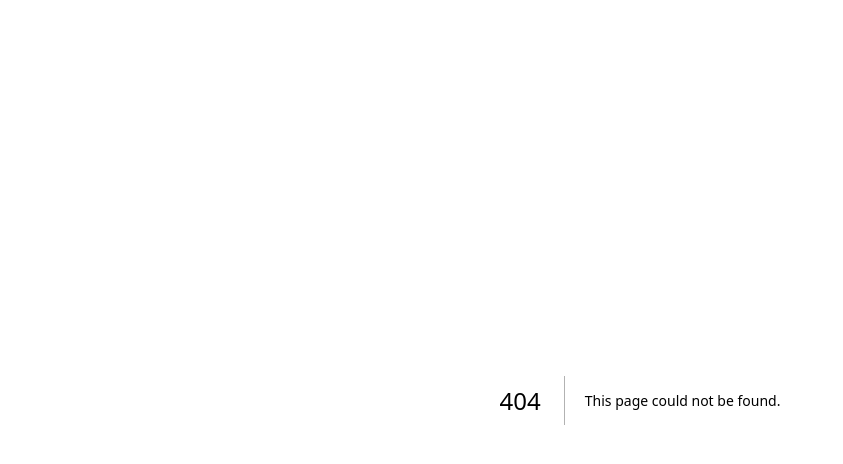
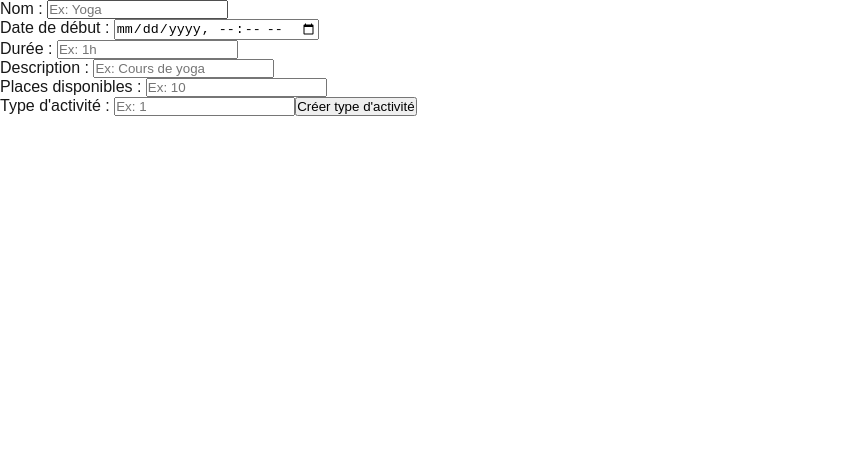
Before and after one commit to Mahery05/next-devoir, a Next.js app: page /activites in a window 1280 px wide. Before the commit this address had no page. Shown: the top 464 px of the page, without its empty margins (0-843 px from the left). Built offline with nearby package versions, Linux system fonts and the light colour scheme.

Commit message:
Add Activites

```diff
--- /dev/null
+++ b/app/activites/page.tsx
@@ -0,0 +1,5 @@
+import ActivitesForm from "@/components/ActivitesForm";
+
+export default function ActivitePage() {
+  return <ActivitesForm />;
+}
--- /dev/null
+++ b/components/ActivitesForm.tsx
@@ -0,0 +1,114 @@
+"use client";
+
+import { useState, FormEvent, JSX } from "react";
+import { useRouter } from "next/navigation";
+
+export default function ActiviteForm() {
+  const [error, setError] = useState<JSX.Element | null>(null);
+  const [success, setSuccess] = useState<JSX.Element | null>(null);
+  const router = useRouter();
+
+  const handleSubmit = async (e: FormEvent<HTMLFormElement>) => {
+    e.preventDefault(); // Empêcher la soumission du formulaire par défaut
+
+    // Récupérer la valeur du champ 'nom'
+    const nom = e.currentTarget.nom.value.trim();
+    const datetime_debut = e.currentTarget.datetime_debut.value.trim();
+    const duree = e.currentTarget.duree.value.trim();
+    const description = e.currentTarget.description.value.trim();
+    const places_disponibles = e.currentTarget.places_disponibles.value.trim();
+    const type_id = e.currentTarget.type_id.value.trim();
+
+    // Vérifier si le champ est vide
+    if (nom === "" || datetime_debut === "" || duree === "" || description === "" || places_disponibles === "" || type_id === "") {
+      setError(<p>Le champ nom est requis</p>);
+      return;
+    }
+
+    try {
+      // Envoyer une requête POST vers l'API de création de type_activite
+      const response = await fetch("/api/activites", {
+        method: "POST",
+        headers: {
+          "Content-Type": "application/json",
+        },
+        body: JSON.stringify({
+          nom,
+        }),
+      });
+
+      // Vérifier si la requête a échoué
+      if (!response.ok) {
+        const { message } = await response.json();
+        setError(<p>{message}</p>);
+        return;
+      }
+
+      // Réinitialiser le formulaire et afficher un message de succès
+      e.currentTarget.reset();
+      setError(null);
+      setSuccess(<p>activité créé avec succès !</p>);
+      router.refresh(); // Actualiser la page si nécessaire
+    } catch (error) {
+      console.error(error);
+      setError(<p>Une erreur s&apos;est produite lors de la création activité</p>);
+    }
+  };
+
+  return (
+    <>
+      <form method="POST" onSubmit={handleSubmit}>
+        <label htmlFor="nom">Nom : </label>
+        <input
+          type="text"
+          name="nom"
+          id="nom"
+          placeholder="Ex: Yoga"
+        />
+        <br />
+        <label htmlFor="datetime_debut">Date de début : </label>
+        <input
+          type="datetime-local"
+          name="datetime_debut"
+          id="datetime_debut"
+          placeholder="Ex: 2022-01-01T00:00"
+        />
+        <br />
+        <label htmlFor="duree">Durée : </label>
+        <input
+          type="text"
+          name="duree"
+          id="duree"
+          placeholder="Ex: 1h"
+        />
+        <br />
+        <label htmlFor="description">Description : </label>
+        <input
+          type="text"
+          name="description"
+          id="description"
+          placeholder="Ex: Cours de yoga"
+        />
+        <br />
+        <label htmlFor="places_disponibles">Places disponibles : </label>
+        <input
+          type="number"
+          name="places_disponibles"
+          id="places_disponibles"
+          placeholder="Ex: 10"
+        />
+        <br />
+        <label htmlFor="type_id">Type d&apos;activité : </label>
+        <input
+          type="number"
+          name="type_id"
+          id="type_id"
+          placeholder="Ex: 1"
+        />
+        <input type="submit" name="creer" value="Créer type d'activité" />
+      </form>
+      {error && error}
+      {success && success}
+    </>
+  );
+}
```
Also changed, not shown: app/api/activites/route.tsx (added, +70 -0 lines).
